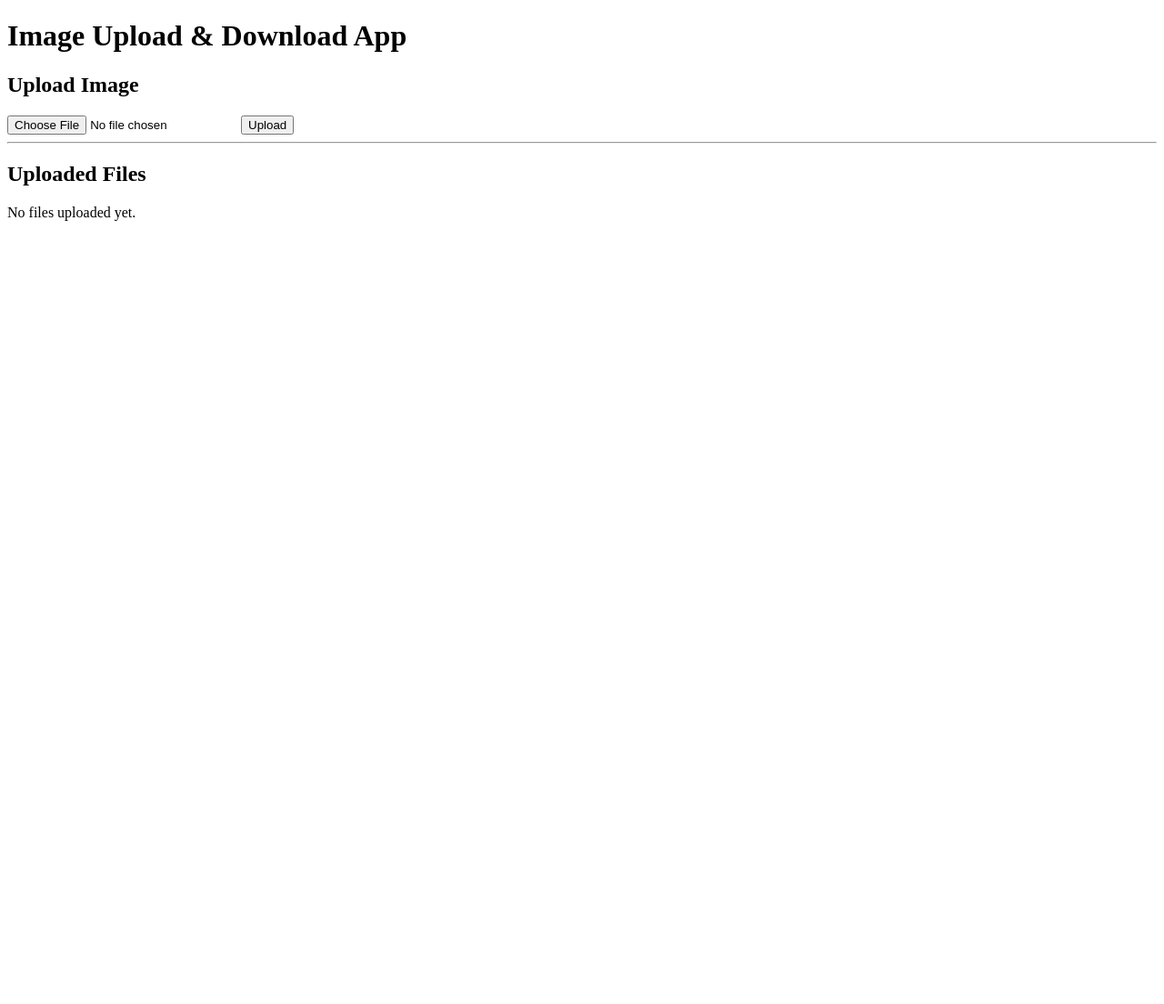
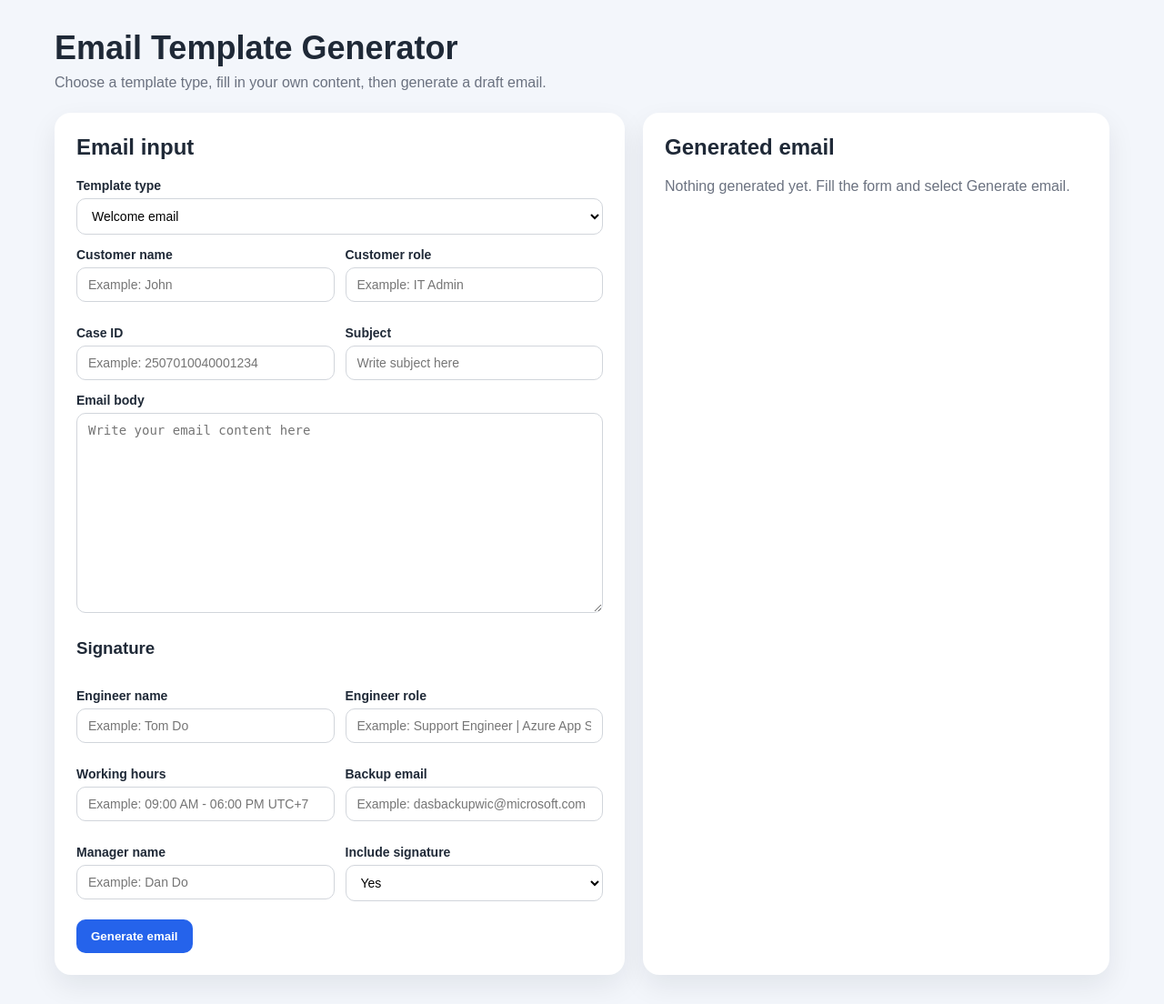
Before and after one commit to JustaDKai/tom-project, a Flask app: page / in a window 1280 px wide. Shown: the whole page at 91% size. Before the commit the page ends 243 px from the top, so only its background shows below. Run offline with Flask 3, Linux system fonts and the light colour scheme.

Commit message:
build email generator

```diff
--- a/app.py
+++ b/app.py
@@ -1,56 +1,144 @@
-import os
-from flask import Flask, render_template, request, redirect, url_for, send_from_directory
+from flask import Flask, render_template, request
+from urllib.parse import quote
+from collections import defaultdict
 
 app = Flask(__name__)
 
-UPLOAD_FOLDER = "uploads"
-ALLOWED_EXTENSIONS = {"png", "jpg", "jpeg", "gif"}
-
-app.config["UPLOAD_FOLDER"] = UPLOAD_FOLDER
+TEMPLATE_LIBRARY = {
+    "welcome": {
+        "label": "Welcome email",
+        "subject": "",
+        "body": ""
+    },
+    "closure_confirmation": {
+        "label": "Closure confirmation",
+        "subject": "",
+        "body": ""
+    },
+    "strike_1": {
+        "label": "Strike 1 follow-up",
+        "subject": "",
+        "body": ""
+    },
+    "strike_2": {
+        "label": "Strike 2 follow-up",
+        "subject": "",
+        "body": ""
+    },
+    "strike_3": {
+        "label": "Strike 3 temporary archive",
+        "subject": "",
+        "body": ""
+    }
+}
 
 
-def allowed_file(filename):
-    if "." not in filename:
-        return False
+SIGNATURE_TEMPLATE = """Best regards,
 
-    extension = filename.rsplit(".", 1)[1].lower()
-    return extension in ALLOWED_EXTENSIONS
+{engineer_name}
+{engineer_role}
+Working Hours: {working_hours}
+Backup contact: {backup_email}
+Manager: {manager_name}
+"""
 
 
-@app.route("/")
-def home():
-    os.makedirs(app.config["UPLOAD_FOLDER"], exist_ok=True)
-    files = os.listdir(app.config["UPLOAD_FOLDER"])
-    return render_template("index.html", files=files)
+class SafeDict(defaultdict):
+    def __missing__(self, key):
+        return "{" + key + "}"
 
 
-@app.route("/upload", methods=["POST"])
-def upload_file():
-    print("UPLOAD ROUTE HIT")
+def apply_placeholders(text, data):
+    if not text:
+        return ""
 
-    if "file" not in request.files:
-        return "No file part in the request", 400
+    safe_data = SafeDict(str)
+    safe_data.update(data)
 
-    file = request.files["file"]
-
-    if file.filename == "":
-        return "No file selected", 400
-
-    if not allowed_file(file.filename):
-        return "File type is not allowed. Please upload png, jpg, jpeg, or gif.", 400
-
-    file_path = os.path.join(app.config["UPLOAD_FOLDER"], file.filename)
-    file.save(file_path)
-
-    return redirect(url_for("home"))
+    return text.format_map(safe_data)
 
 
-@app.route("/download/<filename>")
-def download_file(filename):
-    return send_from_directory(
-        app.config["UPLOAD_FOLDER"],
-        filename,
-        as_attachment=True
+def build_signature(data):
+    should_include_signature = data.get("include_signature") == "yes"
+
+    if not should_include_signature:
+        return ""
+
+    signature_data = {
+        "engineer_name": data.get("engineer_name", "").strip(),
+        "engineer_role": data.get("engineer_role", "").strip(),
+        "working_hours": data.get("working_hours", "").strip(),
+        "backup_email": data.get("backup_email", "").strip(),
+        "manager_name": data.get("manager_name", "").strip()
+    }
+
+    return SIGNATURE_TEMPLATE.format_map(SafeDict(str, signature_data))
+
+
+def generate_email(data):
+    template_type = data.get("template_type", "welcome")
+    selected_template = TEMPLATE_LIBRARY.get(template_type, TEMPLATE_LIBRARY["welcome"])
+
+    subject_input = data.get("subject", "").strip()
+    body_input = data.get("email_body", "").strip()
+
+    subject_template = selected_template.get("subject", "")
+    body_template = selected_template.get("body", "")
+
+    subject = subject_input or apply_placeholders(subject_template, data)
+    body = body_input or apply_placeholders(body_template, data)
+
+    signature = build_signature(data)
+
+    if signature:
+        if body:
+            body = body + "\n\n" + signature
+        else:
+            body = signature
+
+    return subject, body
+
+
+@app.route("/", methods=["GET", "POST"])
+def home():
+    generated_subject = ""
+    generated_body = ""
+    mailto_link = ""
+
+    form_data = {
+        "template_type": "welcome",
+        "customer_name": "",
+        "customer_role": "",
+        "case_id": "",
+        "subject": "",
+        "email_body": "",
+        "engineer_name": "",
+        "engineer_role": "",
+        "working_hours": "",
+        "backup_email": "",
+        "manager_name": "",
+        "include_signature": "yes"
+    }
+
+    if request.method == "POST":
+        form_data.update(request.form.to_dict())
+        generated_subject, generated_body = generate_email(form_data)
+
+        mailto_link = (
+            "mailto:"
+            "?subject="
+            + quote(generated_subject)
+            + "&body="
+            + quote(generated_body)
+        )
+
+    return render_template(
+        "index.html",
+        templates=TEMPLATE_LIBRARY,
+        form_data=form_data,
+        generated_subject=generated_subject,
+        generated_body=generated_body,
+        mailto_link=mailto_link
     )
 
 
@@ -61,9 +149,8 @@ def health():
 
 @app.route("/devops")
 def devops():
-    return "Tom is learning DevOps"
+    return "Email Template Generator is running."
 
 
 if __name__ == "__main__":
-    os.makedirs(UPLOAD_FOLDER, exist_ok=True)
     app.run(host="0.0.0.0", port=5000)
--- /dev/null
+++ b/static/style.css
@@ -0,0 +1,137 @@
+* {
+    box-sizing: border-box;
+}
+
+body {
+    margin: 0;
+    font-family: Arial, sans-serif;
+    background: #f3f6fb;
+    color: #1f2937;
+}
+
+.page {
+    max-width: 1200px;
+    margin: 0 auto;
+    padding: 32px 20px;
+}
+
+.hero {
+    margin-bottom: 24px;
+}
+
+.hero h1 {
+    margin: 0;
+    font-size: 36px;
+}
+
+.hero p {
+    margin-top: 8px;
+    color: #6b7280;
+}
+
+.layout {
+    display: grid;
+    grid-template-columns: 1.1fr 0.9fr;
+    gap: 20px;
+}
+
+.card {
+    background: #ffffff;
+    border-radius: 18px;
+    padding: 24px;
+    box-shadow: 0 12px 30px rgba(15, 23, 42, 0.08);
+}
+
+h2 {
+    margin-top: 0;
+}
+
+h3 {
+    margin-top: 24px;
+}
+
+label {
+    display: block;
+    margin-top: 14px;
+    margin-bottom: 6px;
+    font-weight: 700;
+    font-size: 14px;
+}
+
+input,
+select,
+textarea {
+    width: 100%;
+    border: 1px solid #d1d5db;
+    border-radius: 10px;
+    padding: 10px 12px;
+    font-size: 14px;
+    background: #ffffff;
+}
+
+textarea {
+    resize: vertical;
+}
+
+.big-textarea {
+    min-height: 220px;
+}
+
+#bodyBox {
+    min-height: 520px;
+    font-family: Consolas, monospace;
+    line-height: 1.45;
+}
+
+.grid {
+    display: grid;
+    grid-template-columns: 1fr 1fr;
+    gap: 12px;
+}
+
+button,
+.secondary-button {
+    display: inline-block;
+    border: none;
+    border-radius: 10px;
+    padding: 11px 16px;
+    font-weight: 700;
+    cursor: pointer;
+    text-decoration: none;
+}
+
+button {
+    margin-top: 20px;
+    background: #2563eb;
+    color: #ffffff;
+}
+
+button:hover {
+    background: #1d4ed8;
+}
+
+.secondary-button {
+    margin-top: 20px;
+    background: #e5e7eb;
+    color: #111827;
+}
+
+.actions {
+    display: flex;
+    gap: 12px;
+    align-items: center;
+}
+
+.empty-state {
+    color: #6b7280;
+}
+
+@media (max-width: 900px) {
+    .layout {
+        grid-template-columns: 1fr;
+    }
+
+    .grid {
+        grid-template-columns: 1fr;
+    }
+}
--- a/templates/index.html
+++ b/templates/index.html
@@ -1,34 +1,130 @@
 <!DOCTYPE html>
-<html>
+<html lang="en">
 <head>
-    <title>Image Upload App</title>
+    <meta charset="UTF-8">
+    <title>Email Template Generator</title>
+</head>
+<head>
+    <meta charset="UTF-8">
+    <title>Email Template Generator</title>
+    <link rel="stylesheet" href="{{ url_for('static', filename='style.css') }}">
 </head>
 <body>
-    <h1>Image Upload & Download App</h1>
+    <main class="page">
+        <section class="hero">
+            <h1>Email Template Generator</h1>
+            <p>Choose a template type, fill in your own content, then generate a draft email.</p>
+        </section>
 
-    <h2>Upload Image</h2>
+        <section class="layout">
+            <form method="post" class="card form-card">
+                <h2>Email input</h2>
 
-    <form method="POST" action="/upload" enctype="multipart/form-data">
-        <input type="file" name="file" accept=".png,.jpg,.jpeg,.gif">
-        <button type="submit">Upload</button>
-    </form>
+                <label>Template type</label>
+                <select name="template_type">
+                    {% for key, template in templates.items() %}
+                        <option value="{{ key }}" {% if form_data.template_type == key %}selected{% endif %}>
+                            {{ template.label }}
+                        </option>
+                    {% endfor %}
+                </select>
 
-    <hr>
+                <div class="grid">
+                    <div>
+                        <label>Customer name</label>
+                        <input name="customer_name" value="{{ form_data.customer_name }}" placeholder="Example: John">
+                    </div>
 
-    <h2>Uploaded Files</h2>
+                    <div>
+                        <label>Customer role</label>
+                        <input name="customer_role" value="{{ form_data.customer_role }}" placeholder="Example: IT Admin">
+                    </div>
 
-    {% if files %}
-        <ul>
-        {% for file in files %}
-            <li>
-                {{ file }}
-                -
-                <a href="/download/{{ file }}">Download</a>
-            </li>
-        {% endfor %}
-        </ul>
-    {% else %}
-        <p>No files uploaded yet.</p>
-    {% endif %}
+                    <div>
+                        <label>Case ID</label>
+                        <input name="case_id" value="{{ form_data.case_id }}" placeholder="Example: 2507010040001234">
+                    </div>
+
+                    <div>
+                        <label>Subject</label>
+                        <input name="subject" value="{{ form_data.subject }}" placeholder="Write subject here">
+                    </div>
+                </div>
+
+                <label>Email body</label>
+                <textarea name="email_body" class="big-textarea" placeholder="Write your email content here">{{ form_data.email_body }}</textarea>
+
+                <h3>Signature</h3>
+
+                <div class="grid">
+                    <div>
+                        <label>Engineer name</label>
+                        <input name="engineer_name" value="{{ form_data.engineer_name }}" placeholder="Example: Tom Do">
+                    </div>
+
+                    <div>
+                        <label>Engineer role</label>
+                        <input name="engineer_role" value="{{ form_data.engineer_role }}" placeholder="Example: Support Engineer | Azure App Services">
+                    </div>
+
+                    <div>
+                        <label>Working hours</label>
+                        <input name="working_hours" value="{{ form_data.working_hours }}" placeholder="Example: 09:00 AM - 06:00 PM UTC+7">
+                    </div>
+
+                    <div>
+                        <label>Backup email</label>
+                        <input name="backup_email" value="{{ form_data.backup_email }}" placeholder="Example: dasbackupwic@microsoft.com">
+                    </div>
+
+                    <div>
+                        <label>Manager name</label>
+                        <input name="manager_name" value="{{ form_data.manager_name }}" placeholder="Example: Dan Do">
+                    </div>
+
+                    <div>
+                        <label>Include signature</label>
+                        <select name="include_signature">
+                            <option value="yes" {% if form_data.include_signature == "yes" %}selected{% endif %}>Yes</option>
+                            <option value="no" {% if form_data.include_signature == "no" %}selected{% endif %}>No</option>
+                        </select>
+                    </div>
+                </div>
+
+                <button type="submit">Generate email</button>
+            </form>
+
+            <section class="card output-card">
+                <h2>Generated email</h2>
+
+                {% if generated_subject or generated_body %}
+                    <label>Subject</label>
+                    <input id="subjectBox" value="{{ generated_subject }}" readonly>
+
+                    <label>Body</label>
+                    <textarea id="bodyBox" readonly>{{ generated_body }}</textarea>
+
+                    <div class="actions">
+                        <button type="button" onclick="copyEmail()">Copy email</button>
+                        {{ mailto_link }}Open mail client</a>
+                    </div>
+                {% else %}
+                    <p class="empty-state">Nothing generated yet. Fill the form and select Generate email.</p>
+                {% endif %}
+            </section>
+        </section>
+    </main>
+
+    <script>
+        function copyEmail() {
+            const subject = document.getElementById("subjectBox").value;
+            const body = document.getElementById("bodyBox").value;
+            const fullText = "Subject: " + subject + "\n\n" + body;
+
+            navigator.clipboard.writeText(fullText).then(function () {
+                alert("Email copied to clipboard.");
+            });
+        }
+    </script>
 </body>
 </html>
```
